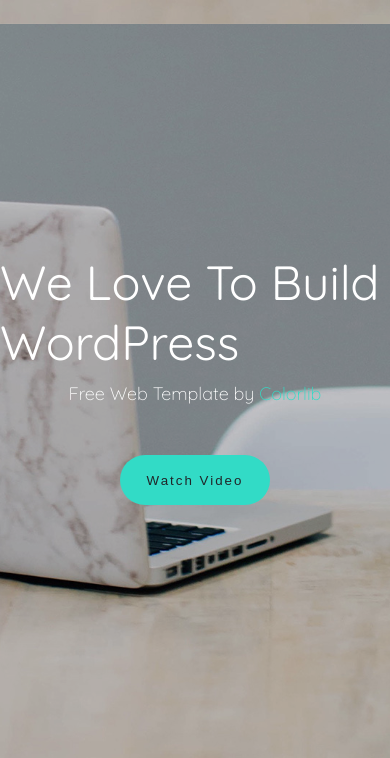
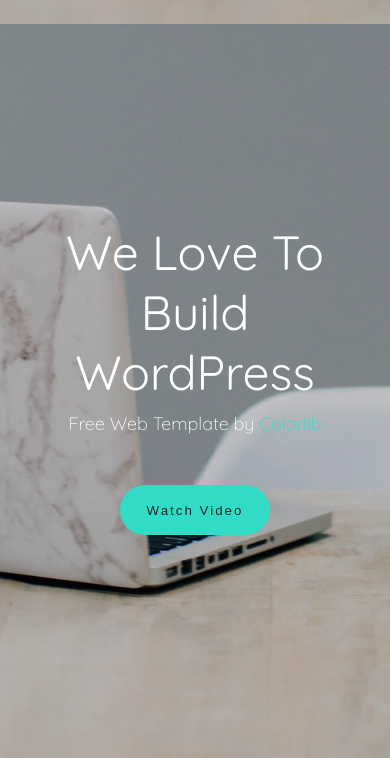
Before and after one commit to JordanSteele96/Web-Development, a PHP site: page / in a window 390 px wide; the page is wider, and only the part inside the window is pictured. Shown: the part 144-902 px from the top of that part. Run offline with PHP 8.4, Linux system fonts and the light colour scheme.

Commit message:
-Banner text is now responsive

```diff
--- a/create/styles/style.css
+++ b/create/styles/style.css
@@ -196,6 +196,8 @@ header .bottom-nav .nav-links a:hover {
   -webkit-box-align: center;
       -ms-flex-align: center;
           align-items: center;
+  width: 70%;
+  text-align: center;
 }
 
 .banner .banner-text h1 {
@@ -778,7 +780,7 @@ header .bottom-nav .nav-links a:hover {
   display: -ms-flexbox;
   display: flex;
   margin-top: 80px;
-  width: 1200px;
+  width: 1000px;
   height: 100%;
   margin-left: 20px;
 }
--- a/create/styles/style.scss
+++ b/create/styles/style.scss
@@ -134,6 +134,8 @@ header {
     display: flex;
     flex-direction: column;
     align-items: center;
+    width: 70%;
+    text-align: center;
 
     h1 {
       font-weight: 400;
@@ -581,7 +583,7 @@ header {
   .inner-about-us-container {
     display: flex;
     margin-top: 80px;
-    width: 1200px;
+    width: 1000px;
     height: 100%;
     margin-left: 20px;
     .about-us-left {
```
Also changed, not shown: 1 other file.
